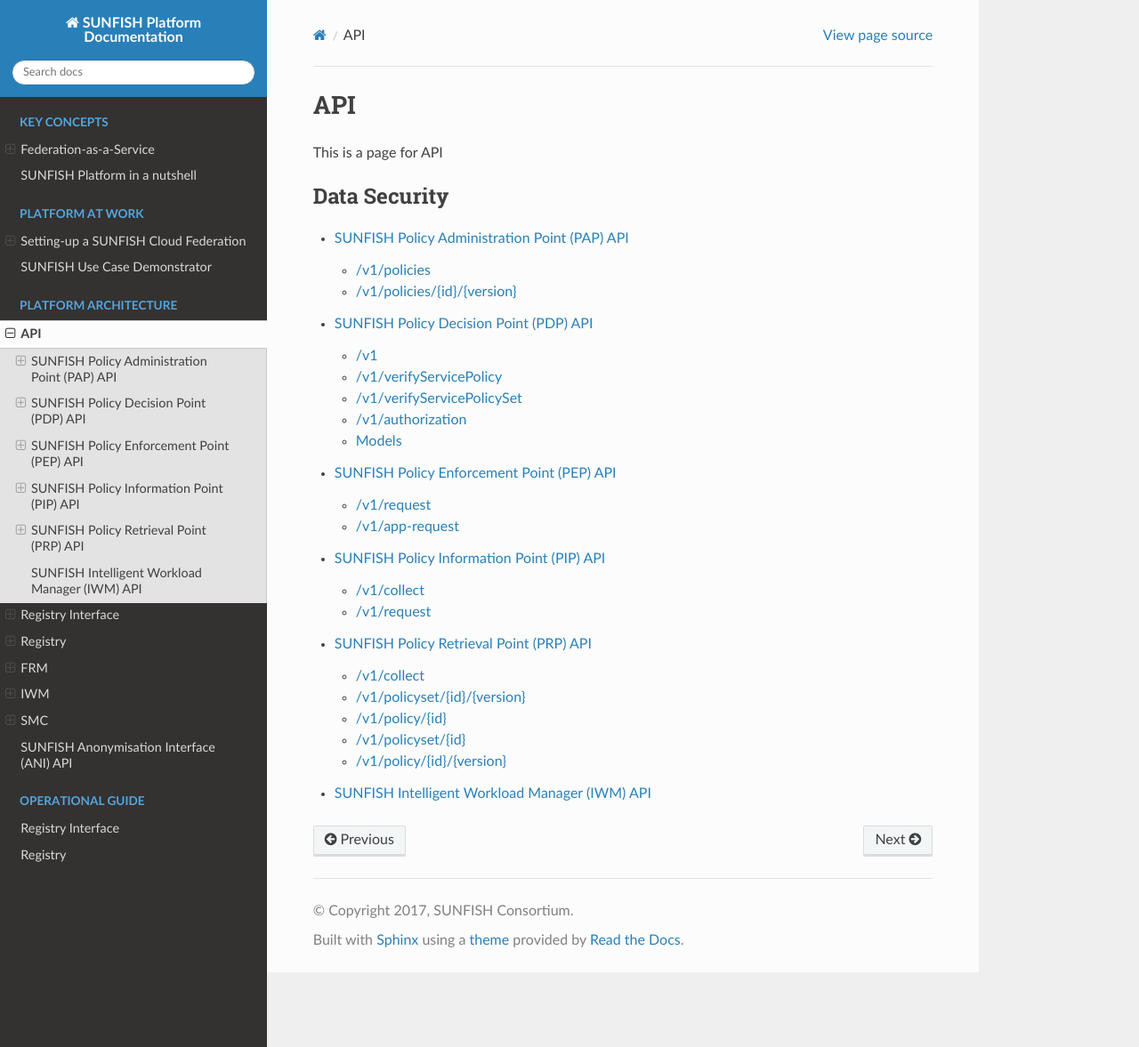
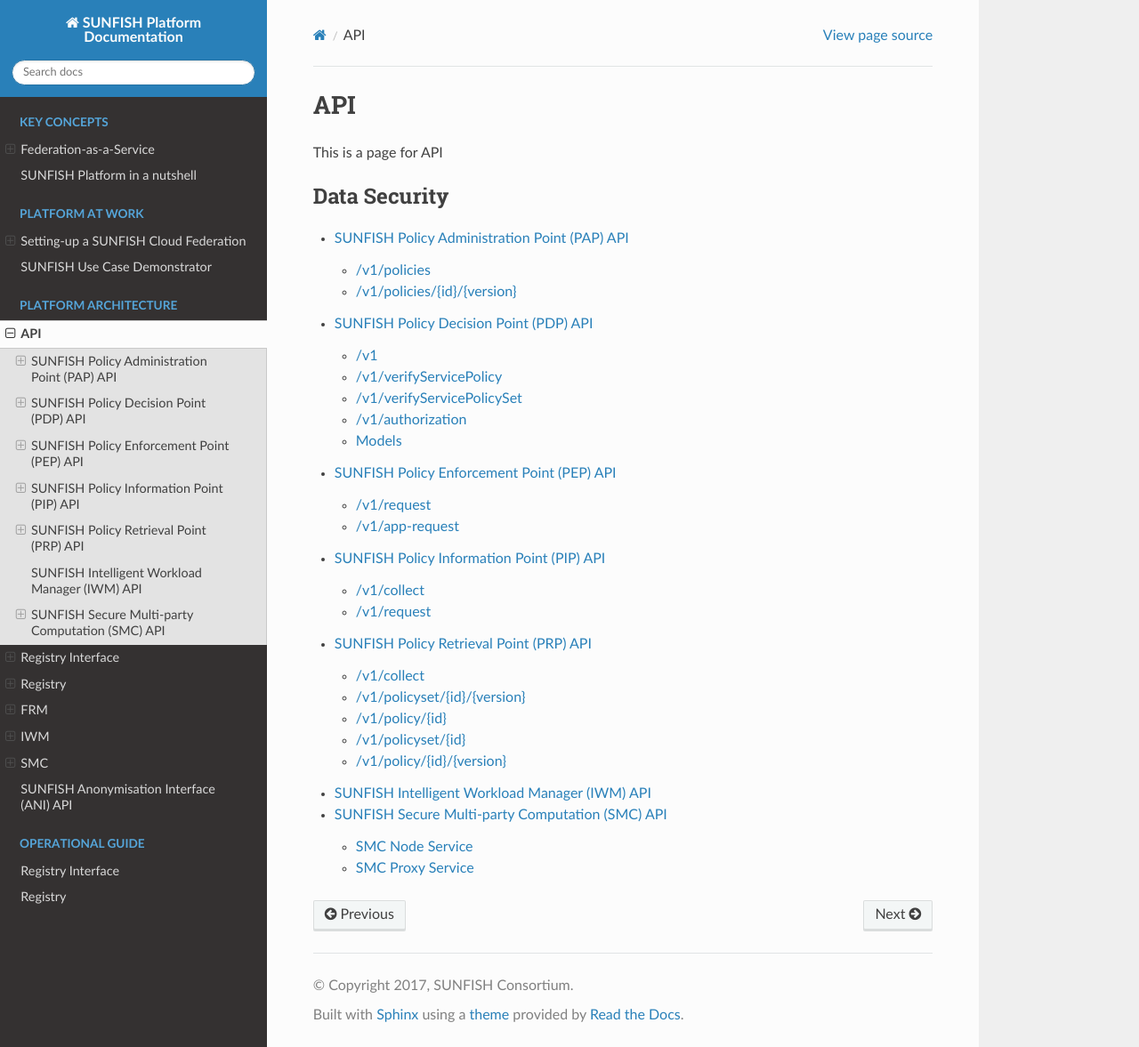
Before and after one commit to sunfish-prj/Platform-docs, a Sphinx documentation site: the page built from docs/API.rst, in a window 1280 px wide and 1177 px high. Shown: the whole window at 89% size. Built offline with Sphinx 7.4.7 and the Read the Docs theme 2.0.0, drawn with Linux system fonts in a browser that asks for light colours; part of the change alters nothing that is shown.

```diff
--- a/docs/API.rst
+++ b/docs/API.rst
@@ -15,3 +15,4 @@ This is a page for API
    ds/PIP.rst
    ds/PRP.rst
    ds/IWM.rst
+   ds/SMC.rst
--- /dev/null
+++ b/docs/ds/SMC.rst
@@ -0,0 +1,25 @@
+SUNFISH Secure Multi-party Computation (SMC) API
+================================================
+
+SUNFISH framework's SMC service consists of two components, SMC Proxy and computation node, both providing their own API. In each case, both the request and response body are JSON-encoded
+
+**Version:** 0.1
+
+| **Contact information:**
+| Riivo Talviste
+| riivo.talviste@cyber.ee
+|
+
+SMC Node Service
+----------------
+
+SMC Node Service provides the interface to run privacy-preserving programs (i.e., SecreC programs) on SMC nodes. Each SMC node provides this service independently, the client must invoke this service in parallel at each SMC node.
+
+.. swaggerv2doc:: ../../specs/smc.json
+
+SMC Proxy Service
+-----------------
+
+SMC Proxy Service is a client-side helper service for secret-sharing user input for the secure multi-party computation and reconstructing the results for further processing in the client application.
+
+.. swaggerv2doc:: ../../specs/smc-proxy.json
```
Also changed, not shown: 2 other files.
